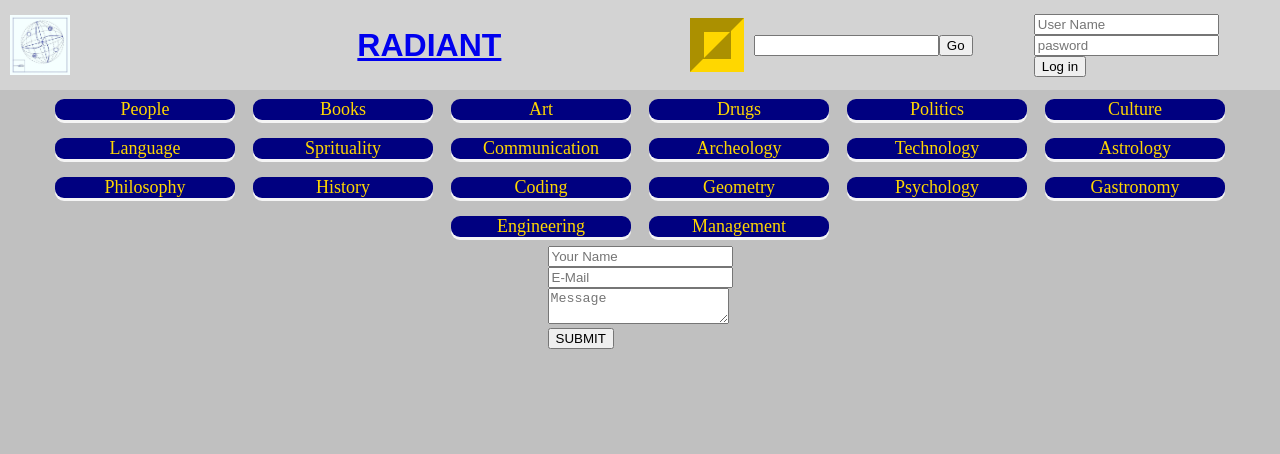
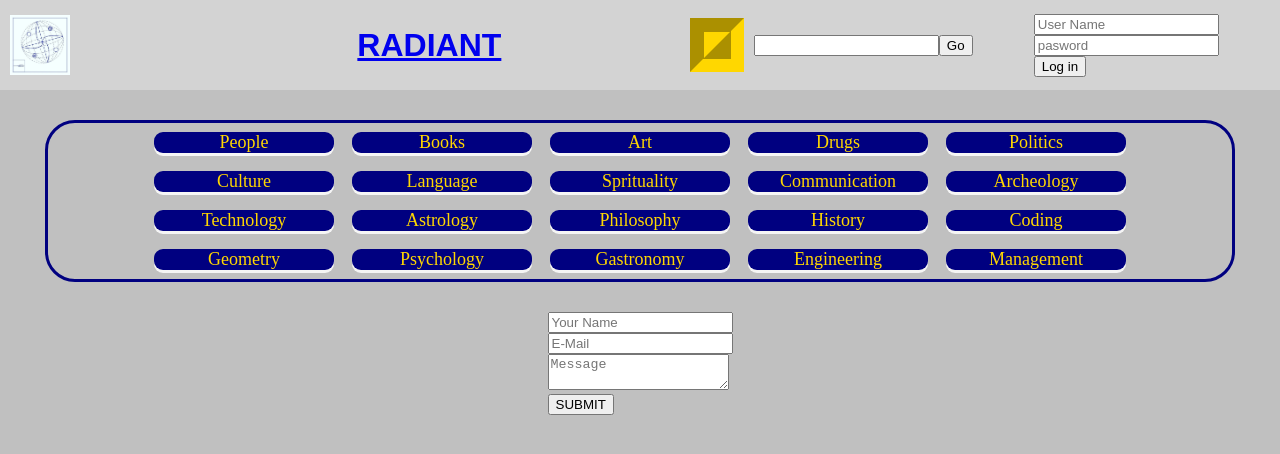
Before and after one commit to mhn-aa/NewRadiant, a React (Create React App) app: page / in a window 1280 px wide. Shown: the top 454 px of the page. Built offline with nearby package versions, Linux system fonts and the light colour scheme.

Commit message:
NewStart

```diff
--- a/src/App.css
+++ b/src/App.css
@@ -106,12 +106,16 @@ body {
   display: flex;
   flex-wrap: wrap;
   justify-content: center;
+  border: 3px solid navy;
+  margin-top: 30px;
+  margin-bottom: 30px;
+  margin-left: 45px;
+  margin-right: 45px;
+  border-radius: 30px;
 }
 
 .have_idea_contact_us {
   display: flex;
   flex-wrap: wrap;
   justify-content: center;
-  align-content: center;
-  align-items: center;
 }
--- a/src/Components/People.js
+++ b/src/Components/People.js
@@ -2,17 +2,11 @@ const People = (TerenceMckenna) => {
   return (
     <div>
       <h2>People</h2>
-      <img src={TerenceMckenna}></img>
+      {/* <img src={TerenceMckenna}></img> */}
       <p>Terence McKenna</p>
       <a href="https://www.youtube.com/watch?v=-3W6zGY5yt4" target="_blank">
         DMT is Everything
       </a>
-      <p>
-        {" "}
-        As far as DMT is concerned, Ayahusca is driven by DMT, What made me go
-        to the amazon was I first encountered DMT in the underground in berkeley
-        in 1967.{" "}
-      </p>
     </div>
   );
 };
```
